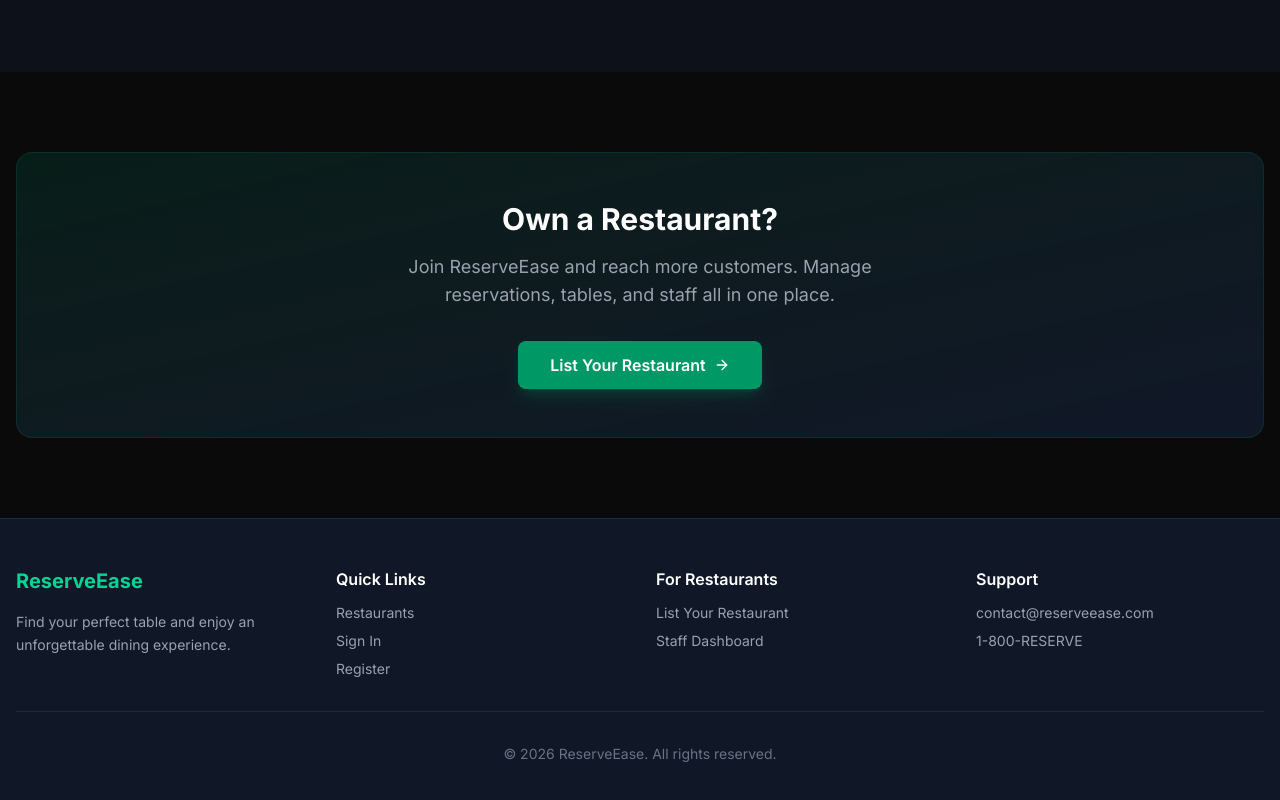
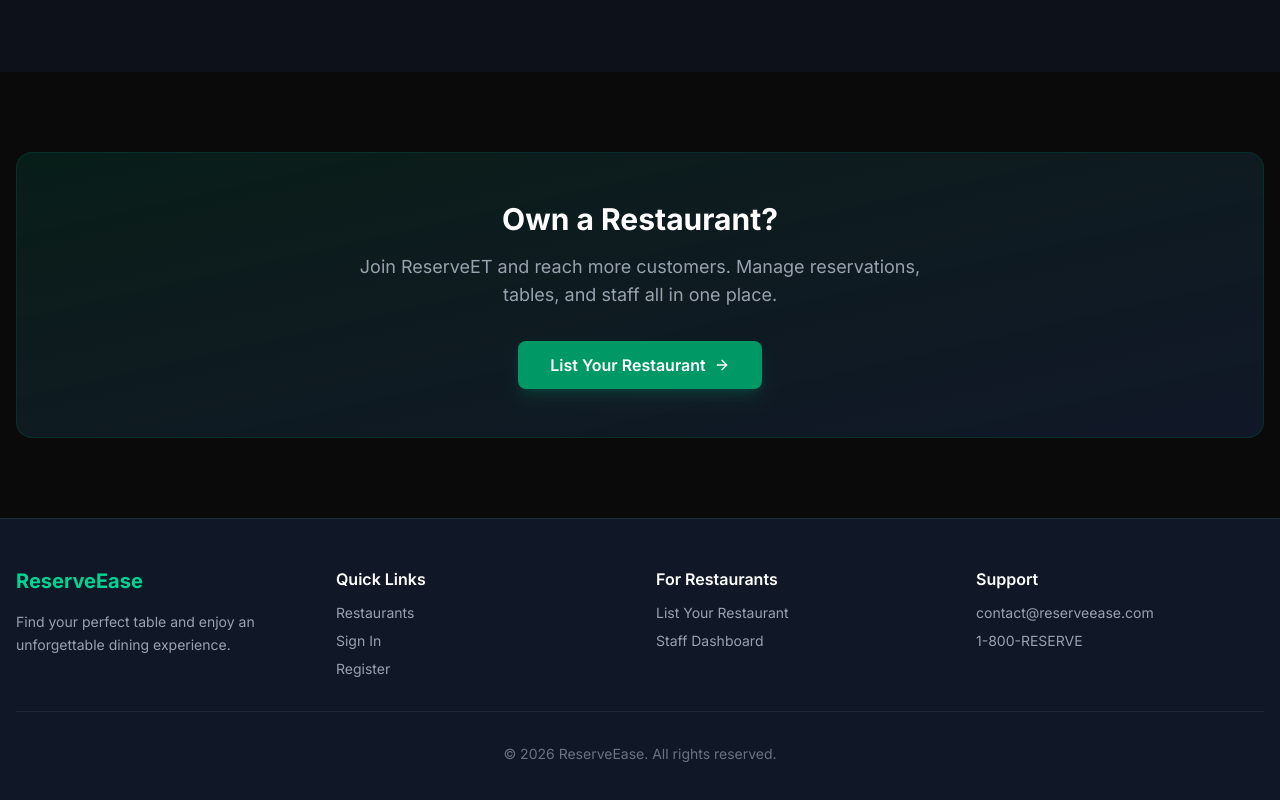
Before and after one commit to Hermela-Mezgebu/Restaurant, a Next.js app in the folder frontend/: page / in a window 1280 px wide. Shown: the part 1527-2327 px from the top of the page. Built offline with nearby package versions, Linux system fonts and the light colour scheme.

Commit message:
feat: update frontend

```diff
--- a/frontend/src/app/page.tsx
+++ b/frontend/src/app/page.tsx
@@ -130,7 +130,7 @@ export default function Home() {
         <div className="bg-gradient-to-br from-emerald-900/30 to-gray-900 rounded-2xl p-12 border border-emerald-800/30">
           <h2 className="text-3xl font-bold text-white mb-4">Own a Restaurant?</h2>
           <p className="text-gray-400 max-w-xl mx-auto mb-8 text-lg">
-            Join ReserveEase and reach more customers. Manage reservations, tables, and staff all in one place.
+            Join ReserveET and reach more customers. Manage reservations, tables, and staff all in one place.
           </p>
           <Link
             href="/register"
```
